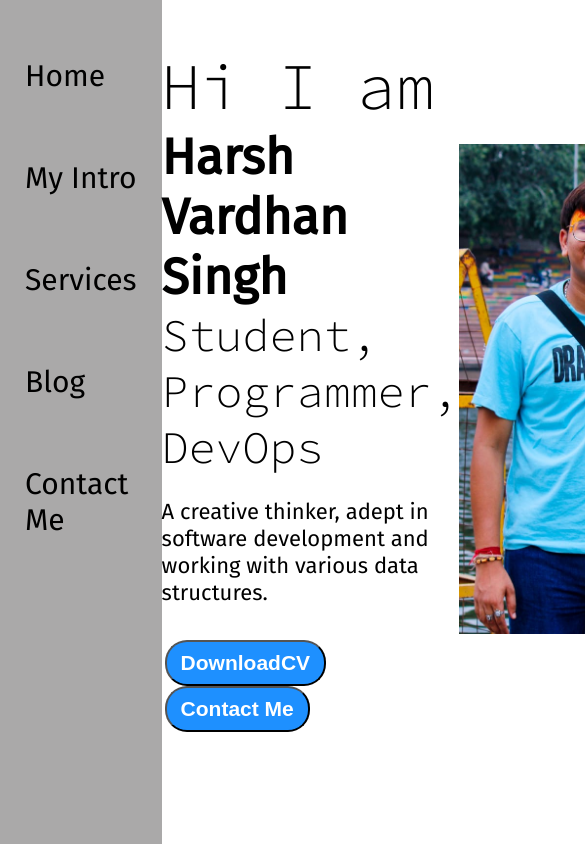
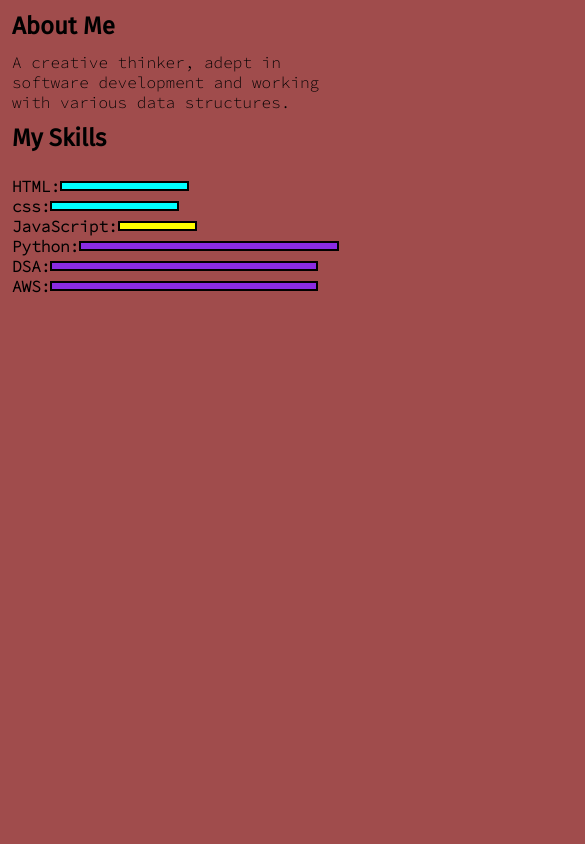
Before and after one commit to harshsingh262/Harsh_Projects, a plain HTML site: page Portfolio/intro.html in a window 390 px wide. Shown: the top 844 px of the page, 585 px wide, since content can reach past the window. Drawn offline with Linux system fonts and the light colour scheme.

Commit message:
Complete Blog page and Update Intro Page

```diff
--- a/Portfolio/intro.html
+++ b/Portfolio/intro.html
@@ -22,23 +22,23 @@
             </nav>
         </div>
         <div class="main">
-            <div class="infocontainer">
-                <div class="devInfo">
-                    <div class="hello">Hi I am </div>
-                    <div class="name">Harsh Vardhan Singh</div>
-                    <div class="about">Student, Programmer, DevOps</div>
-                    <div class="moreabout">A creative thinker, adept in software
-                        development and working with various
-                        data structures.</div>
-                    <div class="buttons">
-                        <a href="/Harsh Vardhan SINGH (2).pdf" target="_blank">
-                        <button class="btn">DownloadCV</button></a>
-                        <a href="/contact.html"><button class="btn">Contact Me</button></a>
-                    </div>
+            <div class="intro">
+                <h2>About Me</h2>
+                <p>A creative thinker, adept in software
+                    development and working with various
+                    data structures.</p>
+                <h2>My Skills</h2>
+                <div class="skillcontainer">
+                    <div class="skillitem">HTML: <div class="skill fifty"></div></div>
+                    <div class="skillitem">css: <div class="skill fifty"></div></div>
+                    <div class="skillitem">JavaScript: <div class="skill t5"></div></div>
+                    <div class="skillitem">Python: <div class="skill hundred"></div></div>
+                    <div class="skillitem">DSA: <div class="skill hundred"></div></div>
+                    <div class="skillitem">AWS: <div class="skill hundred"></div></div>
                 </div>
-                <div class="devPic"><img src="dev.png" alt="Harsh"></div>
             </div>
         </div>
+    </div>
     </div>
 </body>
 
--- a/Portfolio/style.css
+++ b/Portfolio/style.css
@@ -1,35 +1,44 @@
 @import url('https://fonts.googleapis.com/css2?family=Fira+Sans&display=swap');
 @import url('https://fonts.googleapis.com/css2?family=Fira+Sans&family=Source+Code+Pro:wght@300&display=swap');
-*{
+
+* {
     margin: 0px;
     padding: 0px;
 }
-.sidebar{
+
+.sidebar {
     background-color: rgb(170, 169, 169);
     width: 434px;
     font-family: 'Fira Sans', sans-serif;
     height: 100vh;
+
 }
-.sidebar nav{
+
+.sidebar nav {
     padding: 25px;
 }
-.sidebar nav li{
+
+.sidebar nav li {
     list-style: none;
     font-size: 30px;
     padding: 33px 0;
 }
-.sidebar nav li a{
+
+.sidebar nav li a {
     text-decoration: none;
     color: black;
 }
-.main{
+
+.main {
     /* background-color: yellow; */
     width: 90vw;
 }
-.contanier{
+
+.contanier {
     display: flex;
 }
-.infocontainer{
+
+.infocontainer {
     /* background-color: rgb(207, 34, 77);  */
     height: 58vh;
     width: 80vw;
@@ -37,90 +46,175 @@
     display: flex;
     justify-content: space-around;
 }
-.devInfo{
+
+.devInfo {
     display: flex;
     justify-content: center;
     flex-direction: column;
     font-family: 'Source Code Pro', monospace;
+    margin: 20px;
 }
-.hello{
+
+.hello {
     font-size: 65px;
 
 }
 
-.name{
+.name {
     font-size: 50px;
     font-weight: bold;
     font-family: 'Fira Sans', sans-serif;
 }
 
-.about{
+.about {
     font-size: 45px;
 }
-.moreabout{
+
+.moreabout {
     font-size: 22px;
     margin-top: 23px;
     font-family: 'Fira Sans', sans-serif;
 
 }
 
-.buttons{
+.buttons {
     margin-top: 34px;
 }
-.btn{
-    padding: 9px 14px ;
-    border-radius: 22px ;
-    color: white ;
+
+.btn {
+    padding: 9px 14px;
+    border-radius: 22px;
+    color: white;
     background-color: dodgerblue;
     font-weight: bold;
     font-size: 21px;
     margin: 0 3px;
     cursor: pointer;
 }
-.btn-sm{
-    font-size: 14px;
-    padding: 10px 19px;
-    margin: 12px 0;
+
+.btn-sm {
+    font-size: 10px;
+    padding: 7px 13px;
+    margin: 10px 0;
 }
-.btn:hover{
+
+.btn:hover {
     background-color: white;
     color: dodgerblue;
 }
-.devPic img{
+
+.devPic img {
     height: 58vh;
 
 
 }
-.contactform{
+
+.contactform {
     font-family: 'Fira Sans', sans-serif;
     padding: 0 34px;
     padding-top: 144px;
 }
-.contactform h1{
+
+.contactform h1 {
     font-family: 'Source Code Pro', monospace;
     padding: 12px 0;
 }
-.contactform form div{
+
+.contactform form div {
     padding: 10px 0;
     display: flex;
     flex-direction: column;
 }
-.contactform form div input{
-   width: 26vw;
-   border-radius: 5px;
-   margin: 6px 0 0 0;
-   padding: 3px;
+
+.contactform form div input {
+    width: 26vw;
+    border-radius: 5px;
+    margin: 6px 0 0 0;
+    padding: 3px;
 }
-#emailHelp{
+
+#emailHelp {
     font-size: 11px;
     color: midnightblue;
     margin: 0 5px;
     padding: 3px 0 0 0;
 }
+
 #form-check {
     flex-direction: row;
 }
-#form-check input{
+
+#form-check input {
     width: 24px;
     margin: 3px 0;
 }
+
+.blogItem {
+    margin: 20px;
+    font-family: 'Fira Sans', sans-serif;
+
+}
+
+h1 {
+    font-family: 'Fira Sans', sans-serif;
+    margin: 23px;
+}
+
+p {
+    font-family: 'Source Code Pro', monospace;
+}
+
+.intro h2 {
+    font-family: 'Fira Sans', sans-serif;
+    margin: 12px;
+
+}
+
+.intro p {
+    font-family: 'Source Code Pro', monospace;
+    margin: 12px;
+}
+
+.skillcontainer {
+    padding: 12px;
+}
+
+.skillitem {
+    display: flex;
+    align-items: center;
+    font-family: 'Source Code Pro', monospace;
+    font-weight: 900;
+}
+
+.skill {
+    width: 265px;
+    height: 6px;
+    background-color: red;
+    border: 2px solid black;
+}
+
+.hundred {
+    width: 264px;
+    background-color: blueviolet;
+}
+
+.fifty {
+    width: 125px;
+    background-color: aqua;
+}
+
+.t5 {
+    width: 75px;
+    background-color: yellow;
+}
+
+@media(max-width: 1000px) {
+    * {
+        background-color: rgb(160, 76, 76);
+    }
+
+    .sidebar {
+        transform: translate(-443px, 0);
+        position: absolute;
+    }
+}
```
Also changed, not shown: Portfolio/blog.html (+28 -5 lines).
